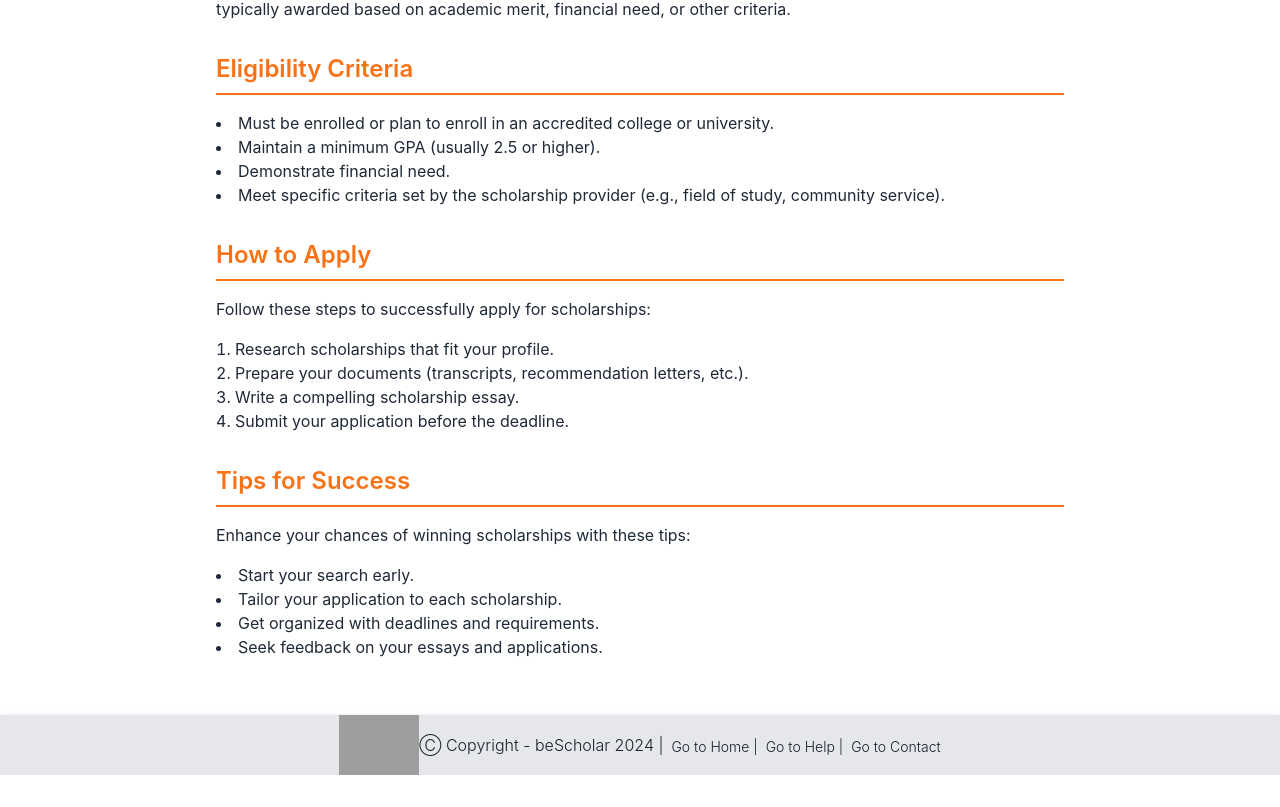
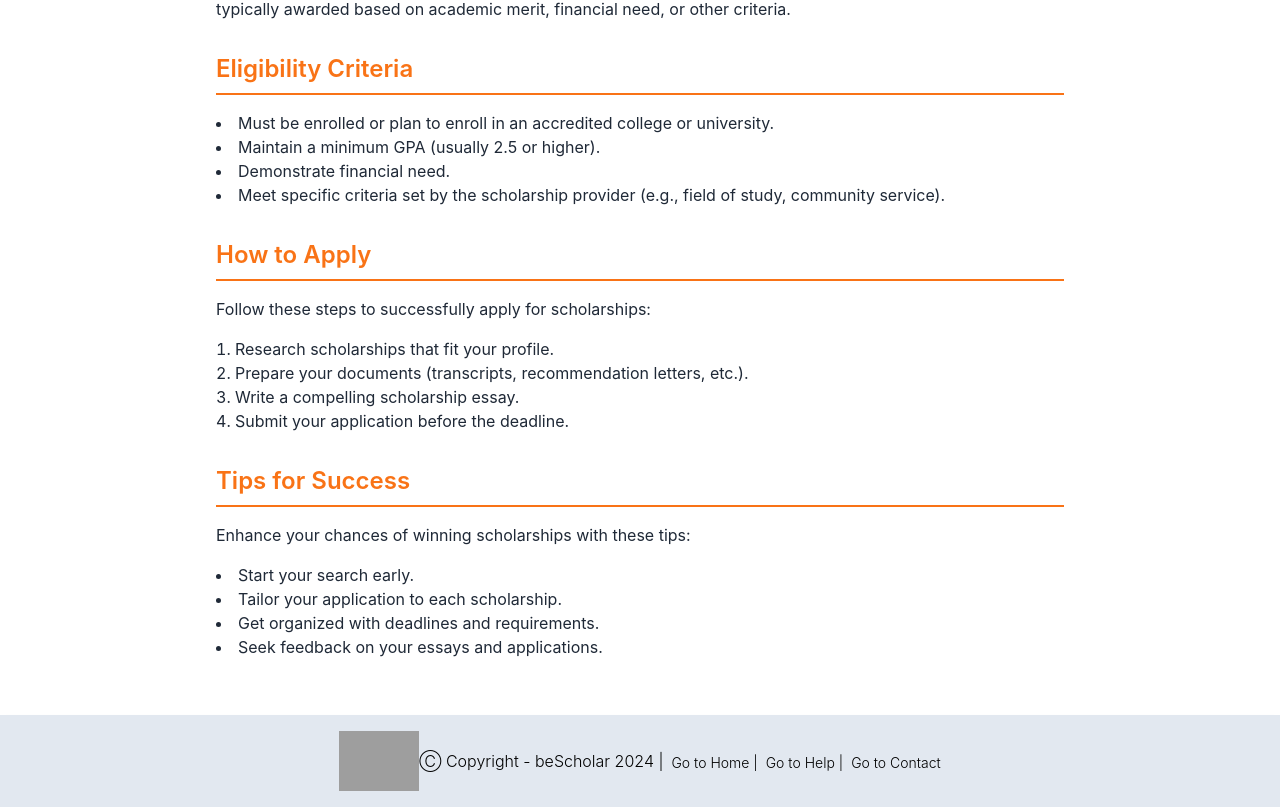
Before and after one commit to MohdShayan/Be-Scholar-frontend, a Next.js app: page /pages/help in a window 1280 px wide. Shown: the part 418-1225 px from the top of the page. Before the commit the page ends 1193 px from the top, so only its background shows below. Built offline with nearby package versions, Linux system fonts and the light colour scheme; grey boxes are pictures that could not be loaded.

Commit message:
Update Footer.jsx

```diff
--- a/app/components/Footer.jsx
+++ b/app/components/Footer.jsx
@@ -1,9 +1,23 @@
-import React from 'react'
-import Image from 'next/image'
-import Link from 'next/link'
+import React from 'react';
+import Image from 'next/image';
+import Link from 'next/link';
+import { Box, useColorMode, useColorModeValue } from "@chakra-ui/react";
+
 const Footer = () => {
+  // Access color mode
+  const { toggleColorMode } = useColorMode();
+
+  // Define background and text color based on the theme
+  const bgColor = useColorModeValue('gray.200', 'gray.800');
+  const textColor = useColorModeValue('black', 'white');
+
   return (
-    <div className='flex flex-col md:flex-row lg:flex-row bg-gray-200 shadow-md justify-center items-center shadow-black'>
+    <Box
+      className='flex flex-col md:flex-row lg:flex-row shadow-md justify-center items-center'
+      bg={bgColor} // Set background color based on theme
+      color={textColor} // Set text color based on theme
+      py={4} // Add some padding
+    >
       <div className="foot-left">
         <Image
           src="https://drive.google.com/uc?export=download&id=1Mw0EcZHPZRRmK6SPwtBjMTNqYlaizVmL"
@@ -20,8 +34,8 @@ const Footer = () => {
           <Link href="/pages/contact">Go to Contact</Link>
         </div>
       </div>
-    </div>
-  )
-}
+    </Box>
+  );
+};
 
-export default Footer
+export default Footer;
```
Lines whose indentation alone changed are shown as unchanged.
